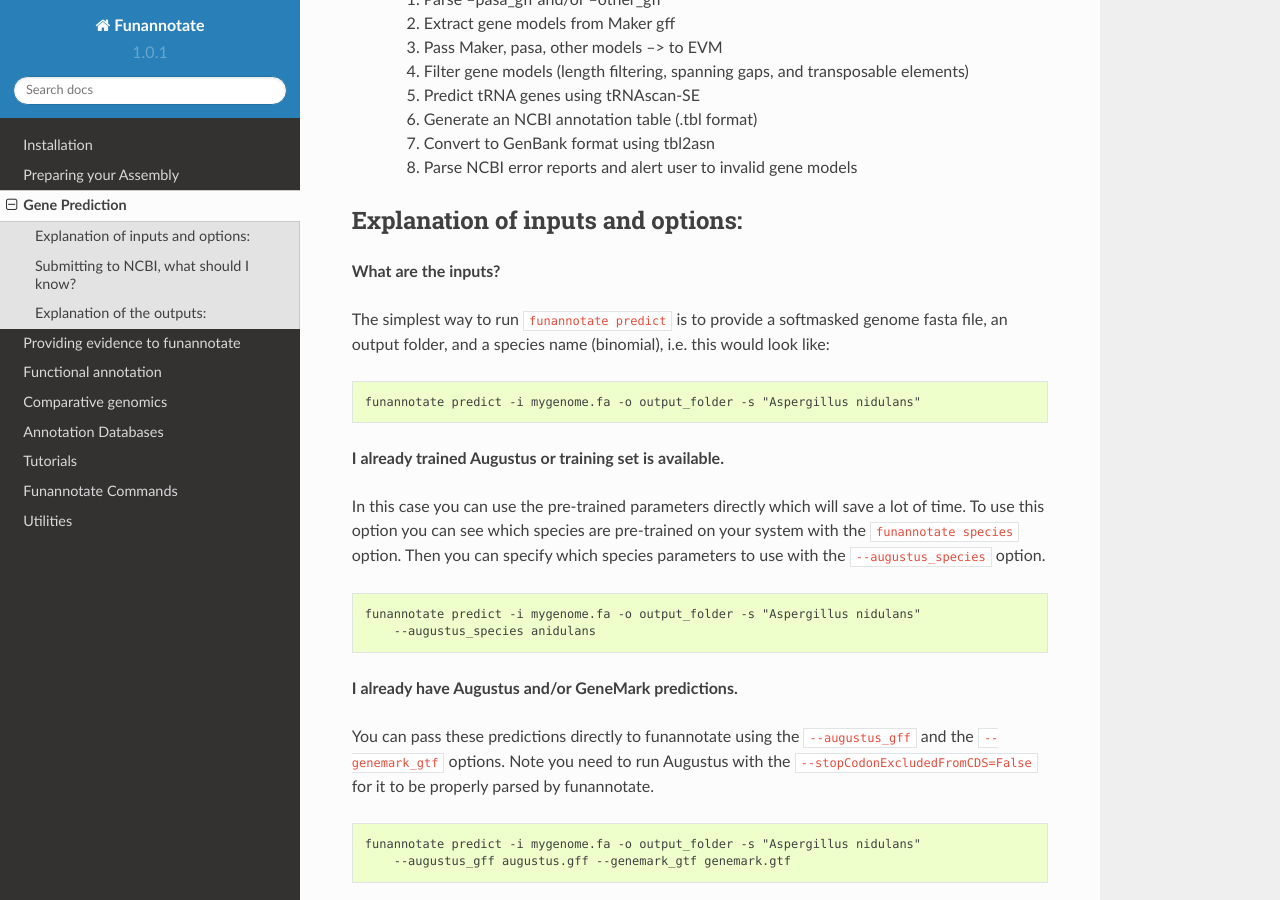
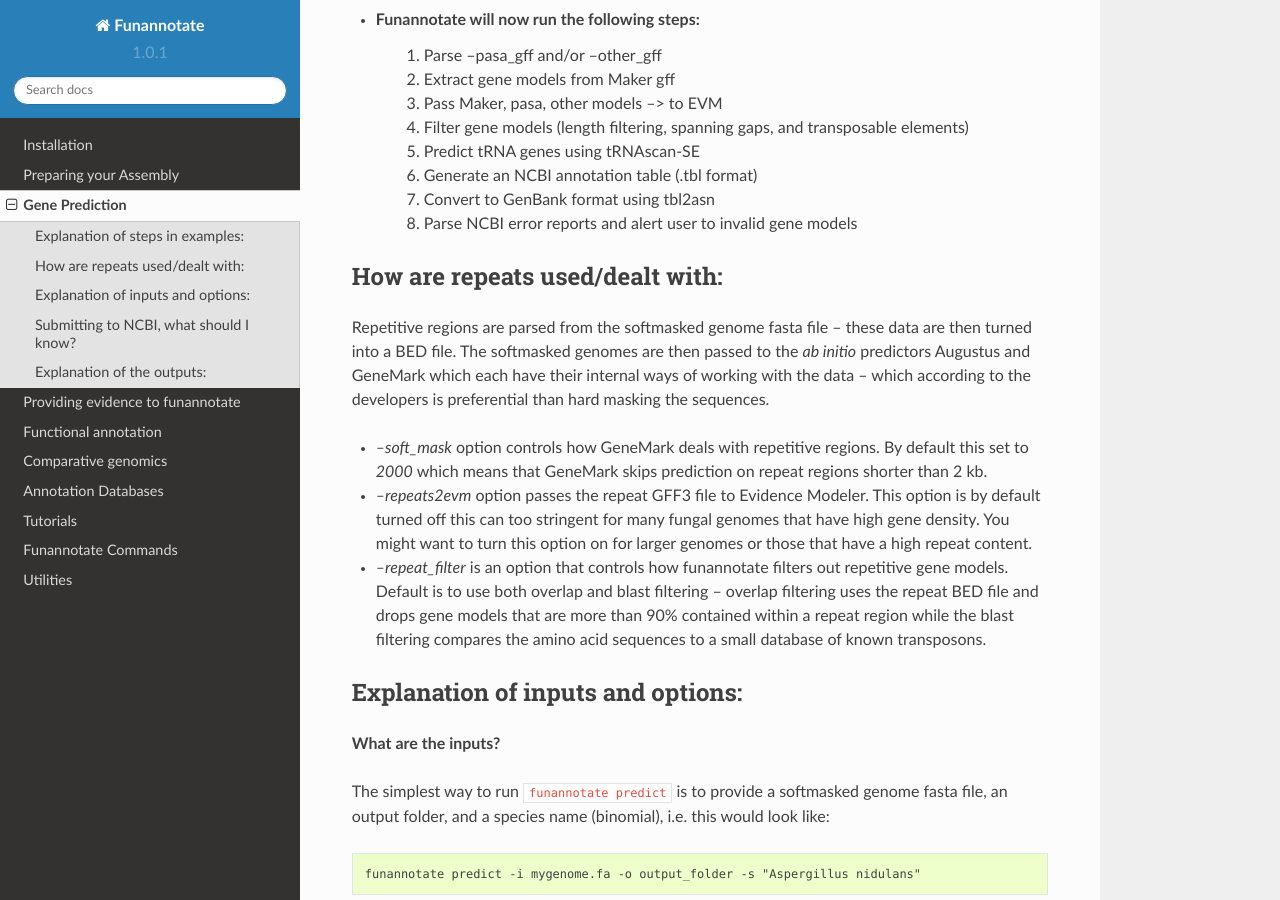
Before and after one commit to nextgenusfs/funannotate, a Sphinx documentation site: the page built from docs/predict.rst, in a window 1280 px wide and 900 px high, scrolled down 1664 px. Built offline with Sphinx 7.4.7 and the Read the Docs theme 2.0.0, drawn with Linux system fonts in a browser that asks for light colours; some of the changed text lies outside the part shown.

Commit message:
update to include some repeat filtering options

```diff
--- a/docs/predict.rst
+++ b/docs/predict.rst
@@ -7,6 +7,9 @@
 Gene prediction in funannotate is dynamic in the sense that it will adjust based on the input parameters passed to the :code:`funannotate predict` script. At the core of the prediction algorithm is Evidence Modeler, which takes several different gene prediction inputs and outputs consensus gene models. The two *ab initio* gene predictors are Augustus and GeneMark-ES/ET. An important component of gene prediction in funannotate is providing "evidence" to the script, you can read more about :ref:`evidence`. To explain how :code:`funannotate predict` works, I will walk-through a few examples and describe step-by-step what is happening.
 
 Note that as of funannotate v1.4.0, repeat masking is decoupled from :code:`funannotate predict`, thus predict is expecting that your genome input (:code:`-i`) is softmasked multi-FASTA file.  RepeatModeler/RepeatMasker mediated masking is now done with the :code:`funannotate mask` command. You can read more about repeat masking here: :ref:`repeatmasking`
+
+Explanation of steps in examples:
+^^^^^^^^^^^^^^^^^^^^^^^^^^^^^^^^^^^^
 
 **1. Genome fasta file, Trinity transcripts, RNAseq BAM file and PASA/transdecoder data.**
 
@@ -69,6 +72,15 @@
     6. Generate an NCBI annotation table (.tbl format)
     7. Convert to GenBank format using tbl2asn
     8. Parse NCBI error reports and alert user to invalid gene models
+
+How are repeats used/dealt with:
+^^^^^^^^^^^^^^^^^^^^^^^^^^^^^^^^^^^^
+Repetitive regions are parsed from the softmasked genome fasta file -- these data are then turned into a BED file.  The softmasked genomes are then passed to the *ab initio* predictors Augustus and GeneMark which each have their internal ways of working with the data -- which according to the developers is preferential than hard masking the sequences.
+
+- `--soft_mask` option controls how GeneMark deals with repetitive regions. By default this set to `2000` which means that GeneMark skips prediction on repeat regions shorter than 2 kb.
+
+- `--repeats2evm` option passes the repeat GFF3 file to Evidence Modeler. This option is by default turned off this can too stringent for many fungal genomes that have high gene density. You might want to turn this option on for larger genomes or those that have a high repeat content.
+- `--repeat_filter` is an option that controls how funannotate filters out repetitive gene models. Default is to use both overlap and blast filtering -- overlap filtering uses the repeat BED file and drops gene models that are more than 90% contained within a repeat region while the blast filtering compares the amino acid sequences to a small database of known transposons.
 
 
 Explanation of inputs and options:
```
